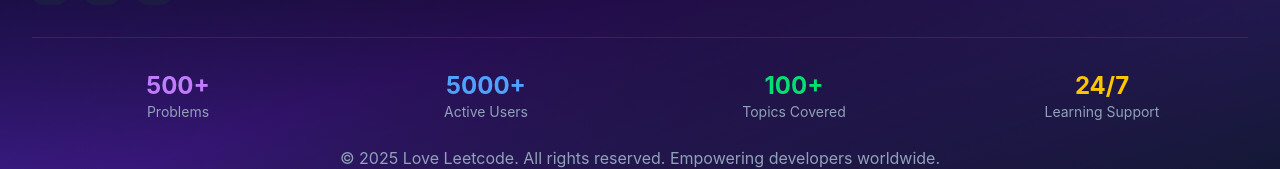
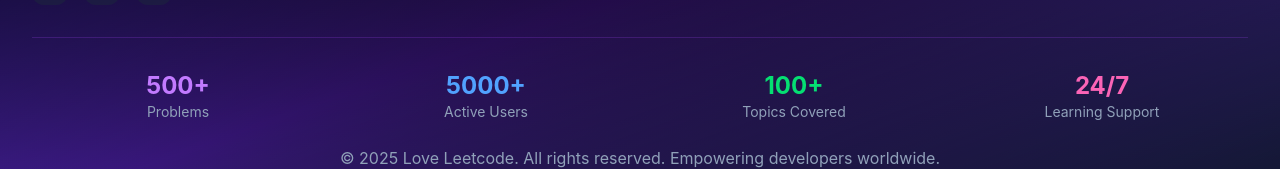
Before and after one commit to kevish-is-building/love-leetcode-frontend, a React (Vite) app: page / in a window 1280 px wide. Shown: the part 2736-2905 px from the top of the page. Built offline with nearby package versions, Linux system fonts and the light colour scheme; no server answers.

Commit message:
footer color

```diff
--- a/src/components/Footer.jsx
+++ b/src/components/Footer.jsx
@@ -104,7 +104,7 @@
               <div className="text-sm text-slate-400">Topics Covered</div>
             </div>
             <div className="text-center">
-              <div className="text-2xl font-bold text-yellow-400">24/7</div>
+              <div className="text-2xl font-bold text-pink-400">24/7</div>
               <div className="text-sm text-slate-400">Learning Support</div>
             </div>
           </div>
```
